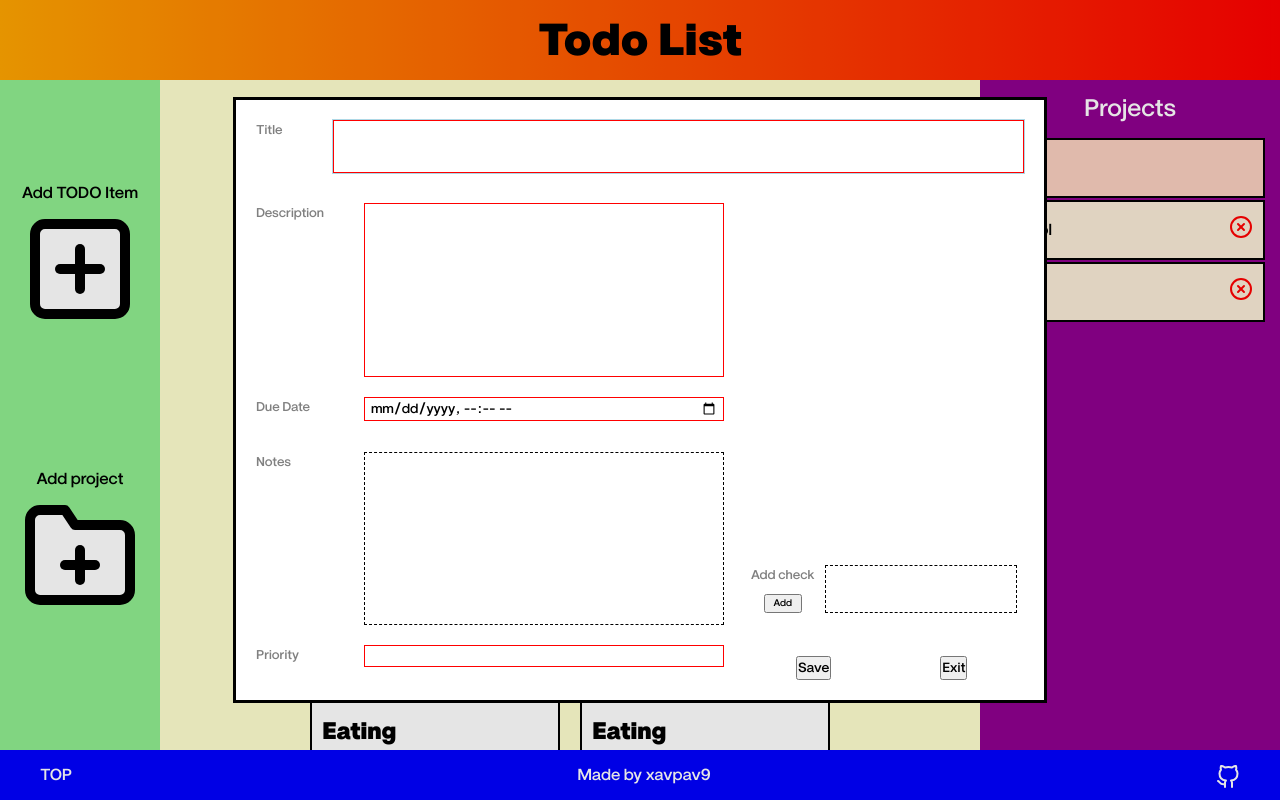
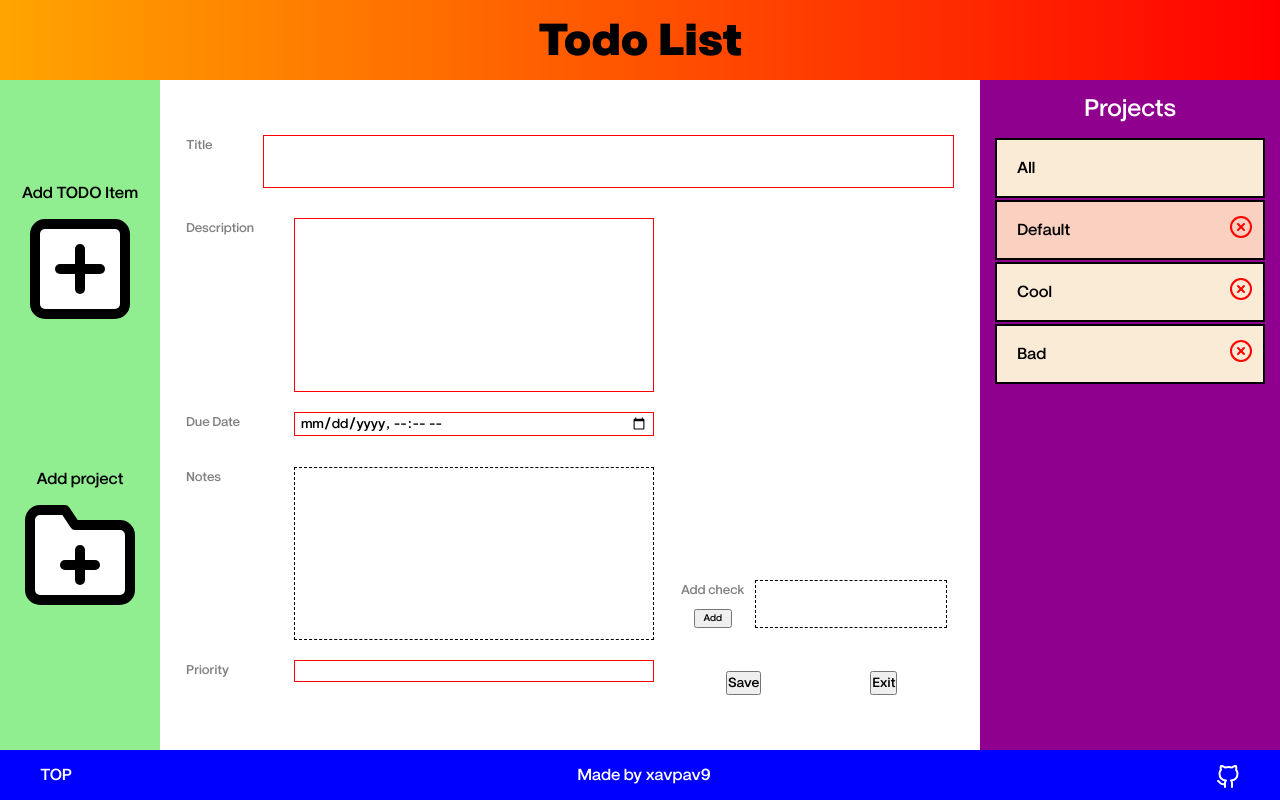
Before and after one commit to xavpav9/odin-todo-list, a website built with webpack: page src/template.html in a window 1280 px wide. Both pictures are taken after a click on the button 80 px from the left and 271 px from the top of the page. Built offline with nearby package versions, Linux system fonts and the light colour scheme.

Commit message:
Move edit menu from a dialog to a part of the page
Central div alternates between showing cards and being an edit menu.

```diff
--- a/src/containers.js
+++ b/src/containers.js
@@ -1,13 +1,129 @@
+function createCardsContainer() {
   const cardsContainer = document.createElement("div");
   cardsContainer.classList.add("cards-container");
+  return cardsContainer;
+}
 
+function createExpandContainer() {
+  const expandContainer = document.createElement("div");
+  expandContainer.classList.add("expand-container");
+
+  const form = document.createElement("form");
+  const topDiv = document.createElement("div");
+  const leftDiv = document.createElement("div");
+  const rightDiv = document.createElement("div");
+  topDiv.classList.add("top");
+  leftDiv.classList.add("left");
+  rightDiv.classList.add("right");
+
+  const titleLabel = document.createElement("label");
+  titleLabel.setAttribute("for", "title");
+  titleLabel.textContent = "Title";
+  const titleInput = document.createElement("input");
+  titleInput.setAttribute("required", true);
+  titleInput.setAttribute("maxlength", "32");
+  titleInput.setAttribute("type", "text");
+  titleInput.setAttribute("id", "title");
+  topDiv.appendChild(titleLabel);
+  topDiv.appendChild(titleInput);
+
+  const descriptionLabel = document.createElement("label");
+  descriptionLabel.setAttribute("for", "description");
+  descriptionLabel.textContent = "Description";
+  const descriptionInput = document.createElement("textarea");
+  descriptionInput.setAttribute("required", true);
+  descriptionInput.setAttribute("id", "description");
+  leftDiv.appendChild(descriptionLabel);
+  leftDiv.appendChild(descriptionInput);
+
+  const dueDateLabel = document.createElement("label");
+  dueDateLabel.setAttribute("for", "due-date");
+  dueDateLabel.textContent = "Due Date";
+  const dueDateInput = document.createElement("input");
+  dueDateInput.setAttribute("required", true);
+  dueDateInput.setAttribute("type", "datetime-local");
+  dueDateInput.setAttribute("id", "due-date");
+  leftDiv.appendChild(dueDateLabel);
+  leftDiv.appendChild(dueDateInput);
+
+  const notesLabel = document.createElement("label");
+  notesLabel.setAttribute("for", "notes");
+  notesLabel.textContent = "Notes";
+  const notesInput = document.createElement("textarea");
+  notesInput.setAttribute("id", "notes");
+  leftDiv.appendChild(notesLabel);
+  leftDiv.appendChild(notesInput);
+
+  const priorityLabel = document.createElement("label");
+  priorityLabel.setAttribute("for", "priority");
+  priorityLabel.textContent = "Priority";
+  const priorityInput = document.createElement("input");
+  priorityInput.setAttribute("required", true);
+  priorityInput.setAttribute("min", "1");
+  priorityInput.setAttribute("type", "number");
+  priorityInput.setAttribute("id", "priority");
+  leftDiv.appendChild(priorityLabel);
+  leftDiv.appendChild(priorityInput);
+
+  const checklistDiv = document.createElement("div");
+  checklistDiv.classList.add("checklist");
+  rightDiv.appendChild(checklistDiv);
+
+  const addCheckDiv = document.createElement("div");
+  addCheckDiv.classList.add("add-check-div");
+  const addCheckLabel = document.createElement("label");
+  addCheckLabel.setAttribute("for", "add-check");
+  addCheckLabel.textContent = "Add check";
+  const addCheckBtn = document.createElement("button");
+  addCheckBtn.classList.add("add-check-btn");
+  addCheckBtn.textContent = "Add";
+  const addCheckInput = document.createElement("textarea");
+  addCheckInput.setAttribute("id", "add-check");
+  addCheckDiv.appendChild(addCheckLabel);
+  addCheckDiv.appendChild(addCheckBtn);
+  addCheckDiv.appendChild(addCheckInput);
+  rightDiv.appendChild(addCheckDiv);
+
+  const saveBtn = document.createElement("button");
+  const exitBtn = document.createElement("button");
+  saveBtn.classList.add("save");
+  exitBtn.classList.add("exit");
+  saveBtn.textContent = "Save";
+  exitBtn.textContent = "Exit";
+  rightDiv.appendChild(saveBtn);
+  rightDiv.appendChild(exitBtn);
+
+  form.appendChild(topDiv);
+  form.appendChild(leftDiv);
+  form.appendChild(rightDiv);
+
+  expandContainer.appendChild(form);
+
+  return expandContainer;
+}
+
+function createProjectsContainer() {
   const projectsContainer = document.createElement("div");
   const projectsHeader = document.createElement("h2");
   projectsHeader.textContent = "Projects";
   projectsContainer.classList.add("projects-container");
   projectsContainer.appendChild(projectsHeader)
 
+  return projectsContainer;
+}
+
+function createCreateContainer() {
   const createContainer = document.createElement("div");
+
+  const addItemDiv = document.createElement("div");
+  const addItemBtn = document.createElement("button");
+  const addItemHeader = document.createElement("h4");
+  addItemBtn.innerHTML = ' <svg xmlns="http://www.w3.org/2000/svg" width="24" height="24" viewBox="0 0 24 24" fill="white" stroke="currentColor" stroke-width="2" stroke-linecap="round" stroke-linejoin="round" class="feather feather-plus-square"><rect x="3" y="3" width="18" height="18" rx="2" ry="2"></rect><line x1="12" y1="8" x2="12" y2="16"></line><line x1="8" y1="12" x2="16" y2="12"></line></svg>'
+  addItemBtn.classList.add("add-item-btn");
+  addItemHeader.textContent = "Add TODO Item";
+  addItemDiv.classList.add("add-item");
+  addItemDiv.appendChild(addItemHeader);
+  addItemDiv.appendChild(addItemBtn);
 
   const addProjectDiv = document.createElement("div");
   const addProjectBtn = document.createElement("button");
@@ -29,18 +145,11 @@ addProjectDiv.appendChild(addProjectBtn);
   addProjectDiv.appendChild(addProjectInput);
   addProjectDiv.appendChild(addProjectSubmitBtn);
 
-const addItemDiv = document.createElement("div");
-const addItemBtn = document.createElement("button");
-const addItemHeader = document.createElement("h4");
-addItemBtn.innerHTML = ' <svg xmlns="http://www.w3.org/2000/svg" width="24" height="24" viewBox="0 0 24 24" fill="white" stroke="currentColor" stroke-width="2" stroke-linecap="round" stroke-linejoin="round" class="feather feather-plus-square"><rect x="3" y="3" width="18" height="18" rx="2" ry="2"></rect><line x1="12" y1="8" x2="12" y2="16"></line><line x1="8" y1="12" x2="16" y2="12"></line></svg>'
-addItemBtn.classList.add("add-item-btn");
-addItemHeader.textContent = "Add TODO Item";
-addItemDiv.classList.add("add-item");
-addItemDiv.appendChild(addItemHeader);
-addItemDiv.appendChild(addItemBtn);
-
   createContainer.classList.add("create-container");
   createContainer.appendChild(addItemDiv);
   createContainer.appendChild(addProjectDiv);
 
-export { cardsContainer, projectsContainer, createContainer };
+  return createContainer;
+}
+
+export { createCardsContainer, createProjectsContainer, createCreateContainer, createExpandContainer };
--- a/src/dom-controller.js
+++ b/src/dom-controller.js
@@ -1,11 +1,44 @@
-import { cardsContainer, projectsContainer, createContainer } from "./containers.js";
+import { createCardsContainer, createProjectsContainer, createCreateContainer, createExpandContainer } from "./containers.js";
 
-const screenController = (function() {
+function createScreenController() {
   const contentDiv = document.querySelector("div#content");
+  const projectsContainer = createProjectsContainer();
+  const createContainer = createCreateContainer();
 
   contentDiv.appendChild(createContainer);
-  contentDiv.appendChild(cardsContainer);
+  contentDiv.appendChild(createCardsContainer());
   contentDiv.appendChild(projectsContainer);
+
+  function replaceWithCardContainer() {
+    contentDiv.children[1].remove();
+    const cardsContainer = createCardsContainer();
+    contentDiv.insertBefore(cardsContainer, projectsContainer);
+  }
+
+  function replaceWithExpandContainer() {
+    contentDiv.children[1].remove();
+    const expandContainer = createExpandContainer();
+
+    expandContainer.querySelector(".add-check-btn").addEventListener("click", evt => {
+      const text = expandContainer.querySelector("#add-check").value.trim();
+      if (text.length > 0) {
+        addCheck(text);
+        expandContainer.querySelector("#add-check").value = "";
+      }
+      evt.preventDefault();
+    });
+
+    expandContainer.querySelector("#add-check").addEventListener("keydown", evt => {
+      if (evt.key == "Enter") {
+        evt.preventDefault();
+        expandContainer.querySelector(".add-check-btn").dispatchEvent(new Event("click"));
+      }
+    });
+
+    contentDiv.insertBefore(expandContainer, projectsContainer);
+
+    return expandContainer;
+  }
 
   function displayDomForProject(name, number, removable) {
     const project = document.createElement("button");
@@ -67,16 +100,12 @@ const screenController = (function() {
       card.appendChild(part)
     });
 
-    cardsContainer.appendChild(card);
+    contentDiv.children[1].appendChild(card);
 
     return card
   }
 
-  function refillCards(projectNumber, cards) {
-    cardsContainer.textContent = ""
-    for (let card of cards) {
-      displayDomForItem(card);
-    }
+  function changeDomSelectedProject(projectNumber) {
     projectsContainer.querySelectorAll(".project").forEach(project => {
       project.classList.remove("selected");
       if (+project.dataset.number === projectNumber) project.classList.add("selected");
@@ -84,7 +113,7 @@ const screenController = (function() {
   }
 
   function addCheck(text, done=false) {
-    const checklist = document.querySelector(".expand-dialog .checklist");
+    const checklist = document.querySelector(".expand-container .checklist");
     const checkbox = document.createElement("input");
     const id = crypto.randomUUID();
     checkbox.setAttribute("type", "checkbox");
@@ -116,42 +145,19 @@ const screenController = (function() {
     return removeBtn
   }
 
-  function clearExpandItemDialog() {
-    document.querySelector(".expand-dialog #title").value = "";
-    document.querySelector(".expand-dialog #description").value = "";
-    document.querySelector(".expand-dialog #due-date").value = "";
-    document.querySelector(".expand-dialog #notes").value = "";
-    document.querySelector(".expand-dialog .checklist").textContent = "";
-    document.querySelector(".expand-dialog #add-check").value = "";
-    document.querySelector(".expand-dialog #priority").value = "";
-  }
-
-  function getExpandItemDialogValues() {
-    const titleInput = document.querySelector(".expand-dialog #title").value;
-    const descriptionInput = document.querySelector(".expand-dialog #description").value;
-    const dueDateInput = document.querySelector(".expand-dialog #due-date").value;
-    const notesInput = document.querySelector(".expand-dialog #notes").value;
-    const checklistInputs = [...document.querySelectorAll(".expand-dialog .checklist label")].map(node => [node.textContent, node.previousElementSibling.checked]);
-    console.log(checklistInputs);
-    const priorityInput = +document.querySelector(".expand-dialog #priority").value;
-
-    return { titleInput, descriptionInput, dueDateInput, notesInput, checklistInputs, priorityInput }
-  }
-
-  function fillExpandItemDialog(item) {
-    clearExpandItemDialog();
-    document.querySelector(".expand-dialog #title").value = item.title;
-    document.querySelector(".expand-dialog #description").value = item.description;
-    document.querySelector(".expand-dialog #due-date").value = item.dueDate;
-    document.querySelector(".expand-dialog #notes").value = item.notes;
-    document.querySelector(".expand-dialog #priority").value = item.priority;
+  function fillExpandContainer(item, expandContainer) {
+    expandContainer.querySelector("#title").value = item.title;
+    expandContainer.querySelector("#description").value = item.description;
+    expandContainer.querySelector("#due-date").value = item.dueDate;
+    expandContainer.querySelector("#notes").value = item.notes;
+    expandContainer.querySelector("#priority").value = item.priority;
 
     for (const check of item.checklist) {
       addCheck(check.name, check.done);
     }
   }
 
-  return { displayDomForItem, displayDomForProject, refillCards, removeDomForProject, addCheck, clearExpandItemDialog, getExpandItemDialogValues, fillExpandItemDialog }
-})();
+  return { displayDomForItem, displayDomForProject, removeDomForProject, addCheck, replaceWithExpandContainer, fillExpandContainer, replaceWithCardContainer, changeDomSelectedProject }
+};
 
-export default screenController
+export default createScreenController
--- a/src/index.js
+++ b/src/index.js
@@ -1,7 +1,9 @@
 import "./font-styles.css";
 import "./style.css";
 import Item from "./todo-item.js";
-import screenController from "./dom-controller";
+import createScreenController from "./dom-controller";
+
+const screenController = createScreenController();
 
 const notesController = (function() {
   let currentProject = 0;
@@ -13,13 +15,7 @@ const notesController = (function() {
   function addItem(title, description, date, priority, notes, projectNumber, checklist) {
     const item = new Item(title, description, date, priority, notes, projectNumber, checklist);
     projects[projectNumber].items.push(item);
-    if (currentProject == projectNumber || currentProject == 0) {
-      const card = screenController.displayDomForItem(item);
-      card.querySelector(".expand-btn").addEventListener("click", evt => {
-        screenController.fillExpandItemDialog(item);
-        document.querySelector("dialog.expand-dialog").showModal();
-      });
-    }
+    changeToProject(projectNumber);
   }
 
   function addProject(name, removable=true) {
@@ -54,15 +50,56 @@ const notesController = (function() {
   }
 
   function changeToProject(projectNumber) {
-    if (projectNumber === 0) {
-      screenController.refillCards(projectNumber, projects.reduce((acc, project) => acc.concat(project.items), []));
-    } else {
-      screenController.refillCards(projectNumber, projects[projectNumber].items);
+    if (document.querySelector(".cards-container") !== null) {
+      if (projectNumber === 0) {
+        refillCards(projectNumber, projects.reduce((acc, project) => acc.concat(project.items), []));
+      } else {
+        refillCards(projectNumber, projects[projectNumber].items);
+      }
     }
+    screenController.changeDomSelectedProject(projectNumber);
     currentProject = projectNumber;
   }
 
-  addProject("All", false);
+
+  function addSaveNotesEvent(expandContainer) {
+    expandContainer.querySelector(".save").addEventListener("click", evt => {
+      evt.preventDefault();
+      const projectNumber = currentProject;
+      const titleInput = expandContainer.querySelector("#title").value;
+      const descriptionInput = expandContainer.querySelector("#description").value;
+      const dueDateInput = expandContainer.querySelector("#due-date").value;
+      const notesInput = expandContainer.querySelector("#notes").value;
+      const checklistInputs = [...expandContainer.querySelectorAll(".checklist label")].map(node => [node.textContent, node.previousElementSibling.checked]);
+      const priorityInput = +expandContainer.querySelector("#priority").value;
+
+      if (titleInput.length > 0 && descriptionInput.length > 0 && dueDateInput !== "" && priorityInput > 0) {
+        screenController.replaceWithCardContainer();
+        addItem(titleInput, descriptionInput, dueDateInput, priorityInput, notesInput, projectNumber, checklistInputs)
+      }
+    });
+  }
+
+  function addExitEvent(expandContainer) {
+    expandContainer.querySelector(".exit").addEventListener("click", evt => {
+      evt.preventDefault();
+      screenController.replaceWithCardContainer();
+      changeToProject(currentProject);
+    });
+  }
+
+  function refillCards(projectNumber, items) {
+    document.querySelector("#content").children[1].textContent = ""
+    for (let item of items) {
+      const card = screenController.displayDomForItem(item);
+      card.querySelector(".expand-btn").addEventListener("click", evt => {
+        const expandContainer = screenController.replaceWithExpandContainer();
+        addSaveNotesEvent(expandContainer);
+        addExitEvent(expandContainer);
+        screenController.fillExpandContainer(item, expandContainer);
+      });
+    }
+  }
 
   document.querySelector(".create-container .add-project-btn").addEventListener("click", evt => {
     addProjectInput.style.display = "block";
@@ -71,8 +108,9 @@ const notesController = (function() {
   });
 
   document.querySelector(".create-container .add-item-btn").addEventListener("click", evt => {
-    screenController.clearExpandItemDialog();
-    document.querySelector("dialog.expand-dialog").showModal();
+    const expandContainer = screenController.replaceWithExpandContainer();
+    addSaveNotesEvent(expandContainer);
+    addExitEvent(expandContainer);
   });
 
   addProjectInput.addEventListener("keydown", evt => {
@@ -92,37 +130,8 @@ const notesController = (function() {
     }
   });
 
-  document.querySelector(".expand-dialog .add-check-btn").addEventListener("click", evt => {
-    const text = document.querySelector(".expand-dialog #add-check").value.trim();
-    if (text.length > 0) {
-      screenController.addCheck(text);
-      document.querySelector(".expand-dialog #add-check").value = "";
-    }
-    evt.preventDefault();
-  });
-
-  document.querySelector(".expand-dialog #add-check").addEventListener("keydown", evt => {
-    if (evt.key == "Enter") {
-      evt.preventDefault();
-      document.querySelector(".expand-dialog .add-check-btn").dispatchEvent(new Event("click"));
-    }
-  });
-
-  document.querySelector(".expand-dialog .save").addEventListener("click", evt => {
-    evt.preventDefault();
-    const projectNumber = currentProject;
-    const { titleInput, descriptionInput, dueDateInput, notesInput, checklistInputs, priorityInput } = screenController.getExpandItemDialogValues();
-    if (titleInput.length > 0 && descriptionInput.length > 0 && dueDateInput !== "" && priorityInput > 0) {
-      addItem(titleInput, descriptionInput, dueDateInput, priorityInput, notesInput, projectNumber, checklistInputs)
-      document.querySelector("dialog.expand-dialog").close();
-    }
-
-  });
-
-  document.querySelector(".expand-dialog .exit").addEventListener("click", evt => {
-    evt.preventDefault();
-    document.querySelector("dialog.expand-dialog").close();
-  });
+  addProject("All", false);
+  addProject("Default");
 
   return { addItem, addProject, changeToProject };
 })()
@@ -137,3 +146,5 @@ for (let i = 0; i < 4; ++i) {
 for (let i = 0; i < 4; ++i) {
   notesController.addItem("Eating", "I need to eat", "2025-11-12T19:35", "1", "I am just really hungry", 2, [["apple", false], ["orange", true]]);
 }
+
+notesController.changeToProject(1);
--- a/src/style.css
+++ b/src/style.css
@@ -19,6 +19,10 @@ body {
   height: 100vh;
   grid-template-columns: 1fr;
   grid-template-rows: 80px 1fr 50px;
+}
+
+button {
+  cursor: pointer;
 }
 
 div.header {
@@ -73,7 +77,6 @@ div#content {
       }
 
       .expand-btn {
-        cursor: pointer;
         grid-row-end: span 2;
         place-self: center;
         padding: 4px 8px;
@@ -130,7 +133,6 @@ div#content {
     }
 
     .remove-project-btn {
-      cursor: pointer;
       background-color: transparent;
       border: none;
 
@@ -178,7 +180,6 @@ div#content {
     }
 
     .add-project-submit-btn {
-      cursor: pointer;
       background-color: #0f0;
 
       & > svg {
@@ -194,7 +195,6 @@ div#content {
 
     .add-project-btn, .add-item-btn {
       grid-column: 1 / 3;
-      cursor: pointer;
       background-color: transparent;
       border: none;
     }
@@ -206,8 +206,9 @@ div#content {
   }
 }
 
-dialog.expand-dialog {
+.expand-container {
   margin: auto;
+  overflow: auto;
 
   form {
     display: grid;
@@ -243,7 +244,7 @@ dialog.expand-dialog {
 
     .right {
       display: grid;
-      grid-template: 10fr 2fr / 1fr 1fr;
+      grid-template: 5fr 1fr / 1fr 1fr;
       row-gap: 35px;
       place-items: center;
 
@@ -258,8 +259,8 @@ dialog.expand-dialog {
         align-items: center;
         gap: 10px 10px;
 
-        max-height: 190px;
         padding: 20px;
+        height: 200px;
         overflow-y: auto;
 
         label {
@@ -269,12 +270,12 @@ dialog.expand-dialog {
         }
 
         input {
+          cursor: pointer;
           width: 20px;
           height: 20px;
         }
 
         .remove-check-btn {
-          cursor: pointer;
           background-color: transparent;
           border: none;
 
```
Lines whose indentation alone changed are shown as unchanged.
